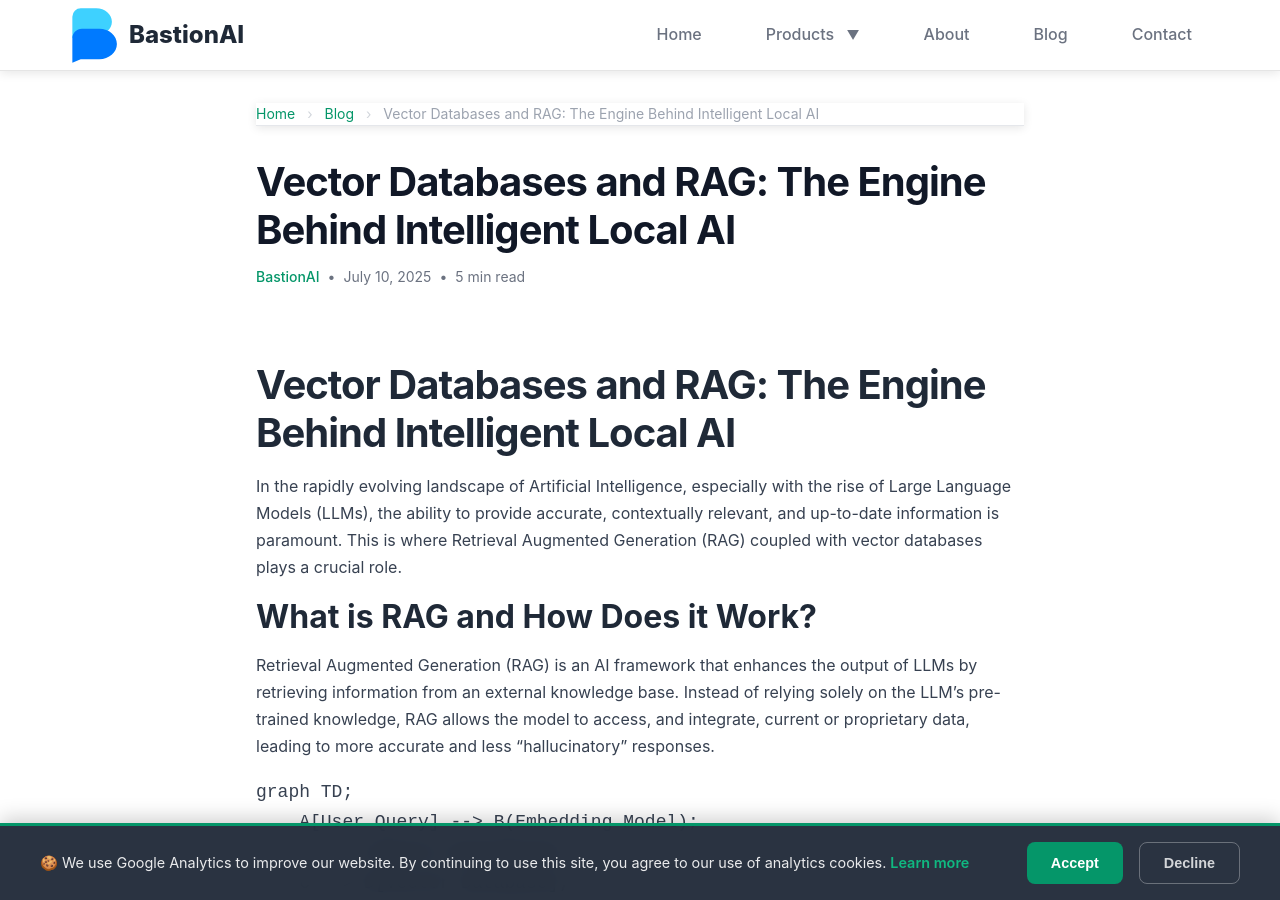
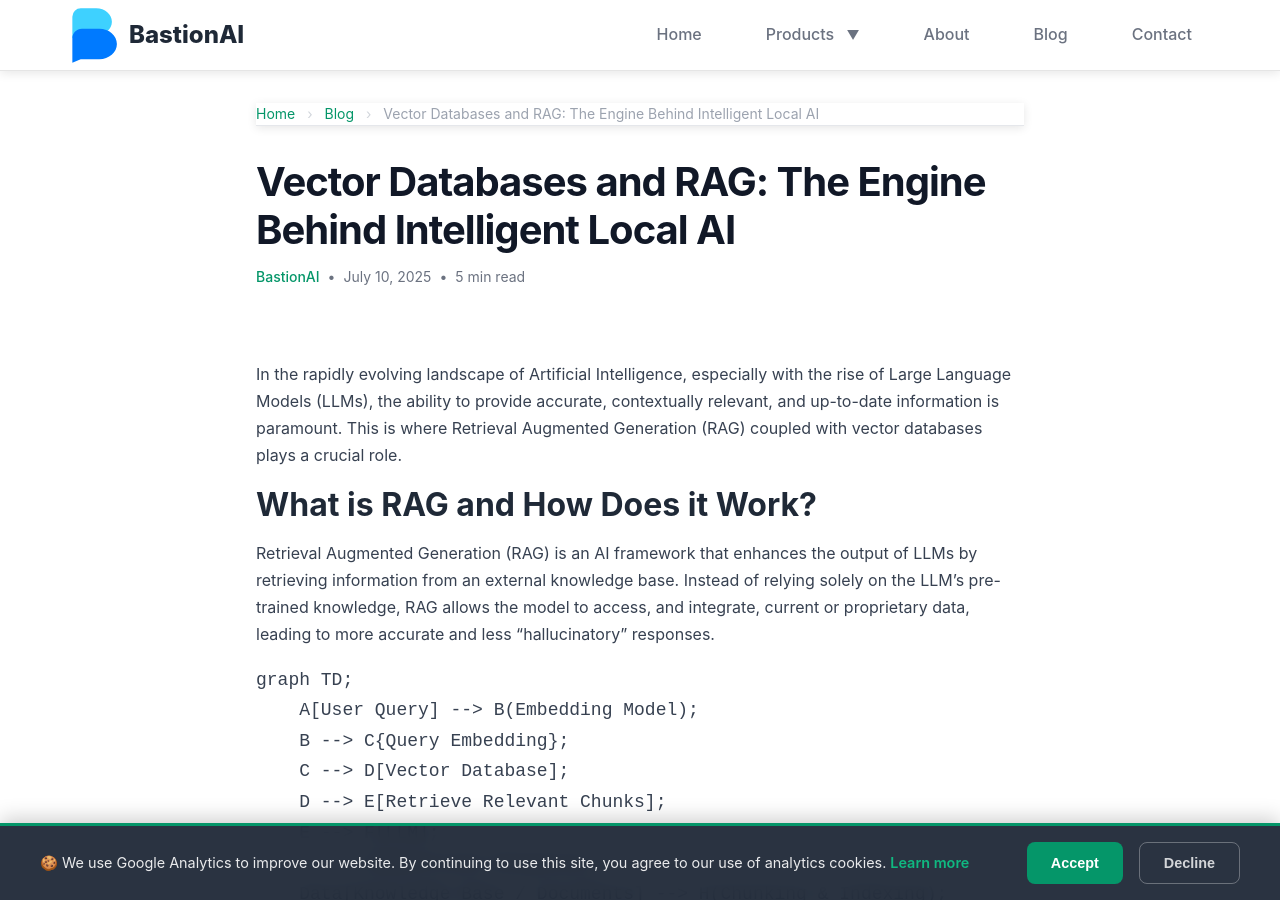
Before and after one commit to BastionAI/bastionai.github.io, a Jekyll site: the page built from _posts/2025-07-10-vector-databases-and-rag.md, in a window 1280 px wide and 900 px high. Built offline with Jekyll 4.4.1, drawn with Linux system fonts in a browser that asks for light colours.

Commit message:
Fix: Remove duplicate title and enable Mermaid rendering in blog post

```diff
--- a/_layouts/blog-post.html
+++ b/_layouts/blog-post.html
@@ -57,3 +57,8 @@
     <a href="/blog/" style="display: inline-block; background: #6b7280; color: white; padding: 0.75rem 1.5rem; border-radius: 6px; text-decoration: none; font-weight: 500;">← Back to Blog</a>
   </div>
 </div>
+
+<script type="module">
+  import mermaid from 'https://cdn.jsdelivr.net/npm/mermaid@10/dist/mermaid.esm.min.mjs';
+  mermaid.initialize({ startOnLoad: true });
+</script>
--- a/_posts/2025-07-10-vector-databases-and-rag.md
+++ b/_posts/2025-07-10-vector-databases-and-rag.md
@@ -6,8 +6,6 @@
 categories: [Technical Deep Dive]
 permalink: /blog/vector-databases-and-rag/
 ---
-
-## Vector Databases and RAG: The Engine Behind Intelligent Local AI
 
 In the rapidly evolving landscape of Artificial Intelligence, especially with the rise of Large Language Models (LLMs), the ability to provide accurate, contextually relevant, and up-to-date information is paramount. This is where Retrieval Augmented Generation (RAG) coupled with vector databases plays a crucial role.
 
```
